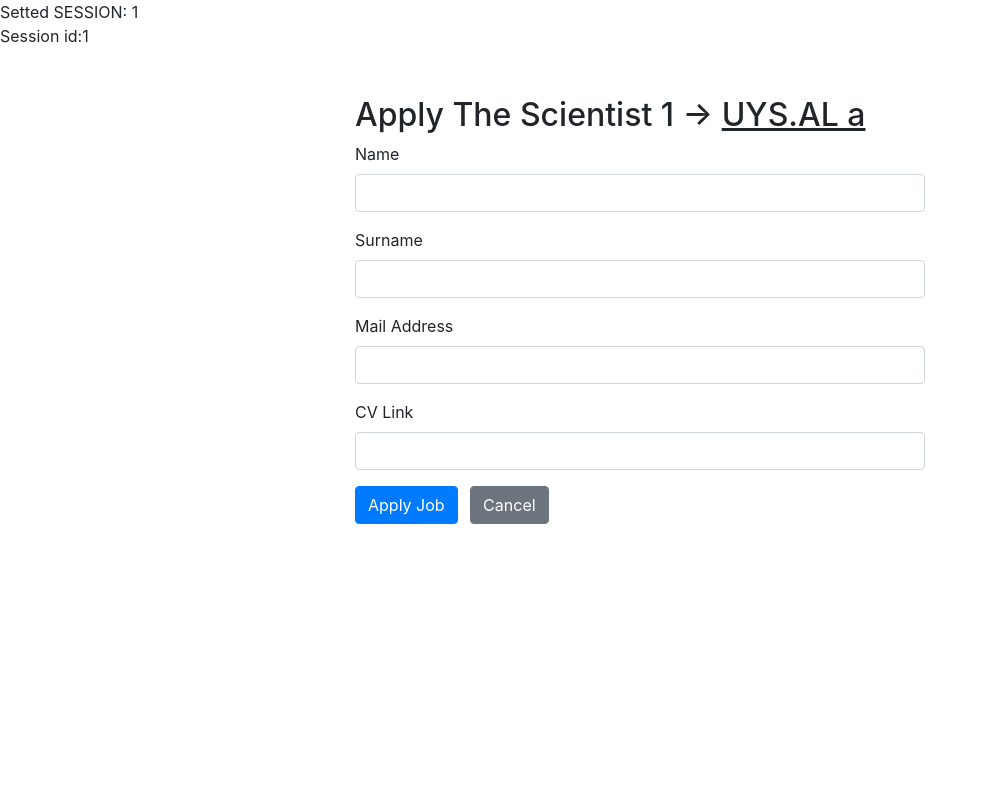
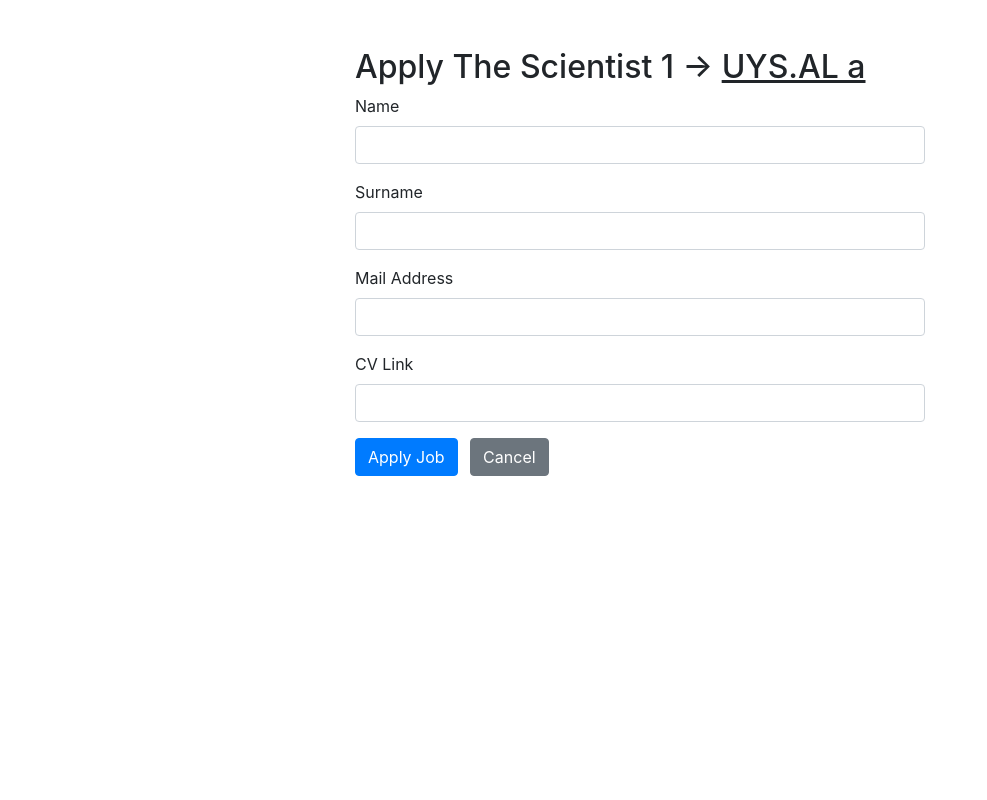
Before and after one commit to uysalserkan/PHP-Project, a PHP site: page /apply.php?id=1 in a window 1280 px wide. Shown: the whole page, without its empty margins (0-987 px from the left). Run offline with PHP 8.4, Linux system fonts and the light colour scheme; data comes from the database, SQL or seed files in the repository.

Commit message:
Add files via upload
deleted comment lines

```diff
--- a/apply.php
+++ b/apply.php
@@ -2,11 +2,9 @@
 session_start();
 if (isset($_GET['id'])) {
     $_SESSION['apply_job_id'] = $_GET['id'];
-    echo "Setted SESSION: " . $_SESSION['apply_job_id'] . "<br>";
 } else {
-    echo "GET Alınamadı. " . $_SESSION['apply_job_id'] . "<br>";
+    header("location: index.php");
 }
-echo "Session id:" . $_SESSION['apply_job_id'];
 
 $conn = new mysqli('localhost', 'root', '', 'project');
 
```
